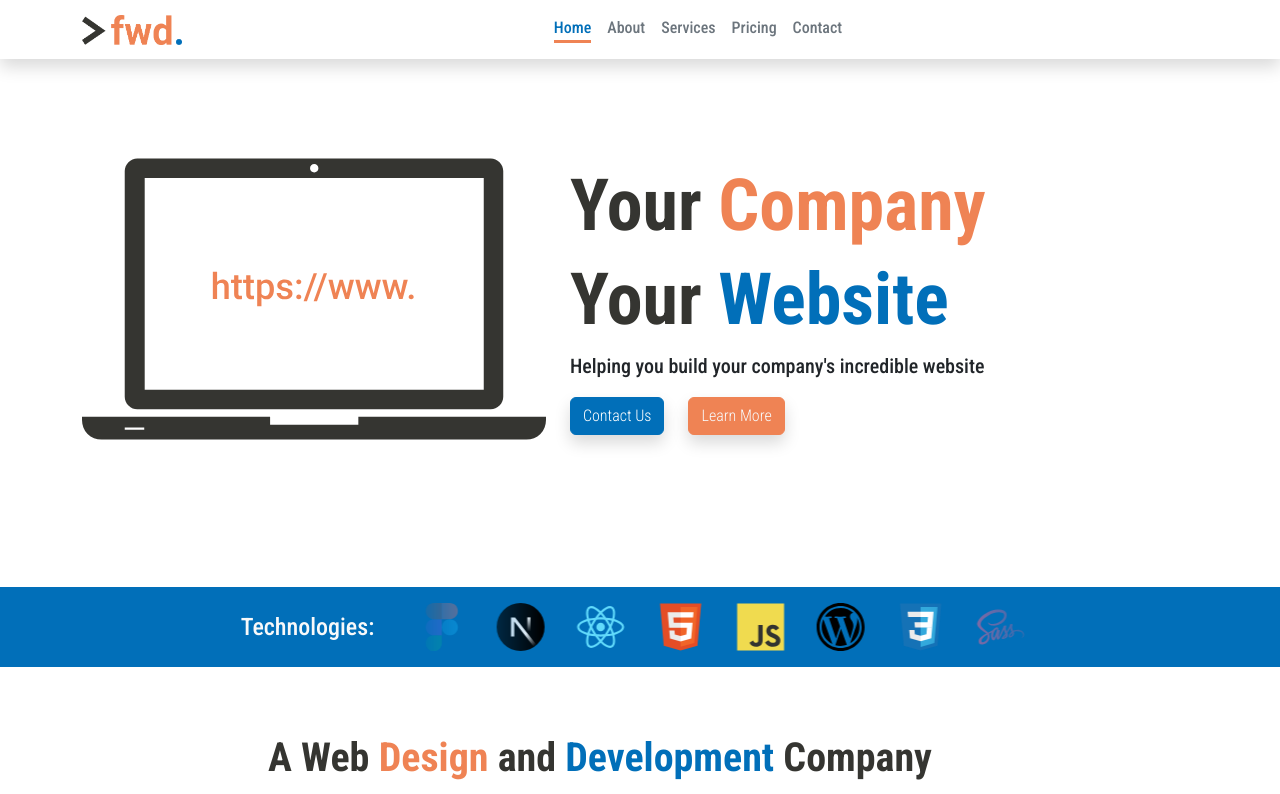
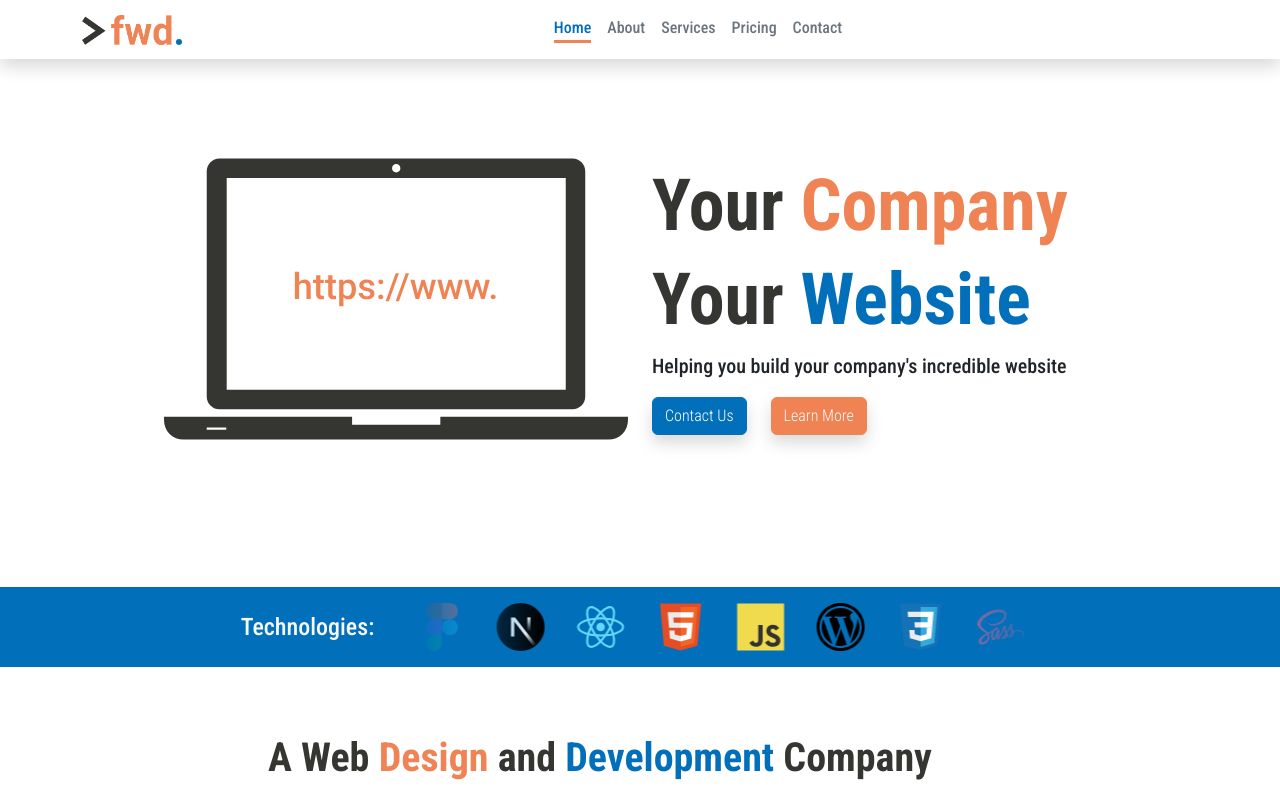
Before and after one commit to sgfanega/fanegawebsites-nextjs, a Next.js app: page / in a window 1280 px wide. Shown: the top 794 px of the page. Built offline with nearby package versions, Linux system fonts and the light colour scheme.

Commit message:
changed alignment

```diff
--- a/app/components/home/bannerHero.tsx
+++ b/app/components/home/bannerHero.tsx
@@ -3,7 +3,7 @@ import bannerHeroImage from "@/public/home/banner-hero-image.svg";
 
 export default function BannerHero() {
   return (
-    <section className="home-banner-hero container d-flex align-items-center mt-5 mt-lg-0" style={{minHeight: "60dvh"}}>
+    <section className="home-banner-hero container d-flex justify-content-center align-items-center mt-5 mt-lg-0" style={{minHeight: "60dvh"}}>
       <div className="row align-items-center">
         <div className="col-12 col-md-6">
           <Image
```
